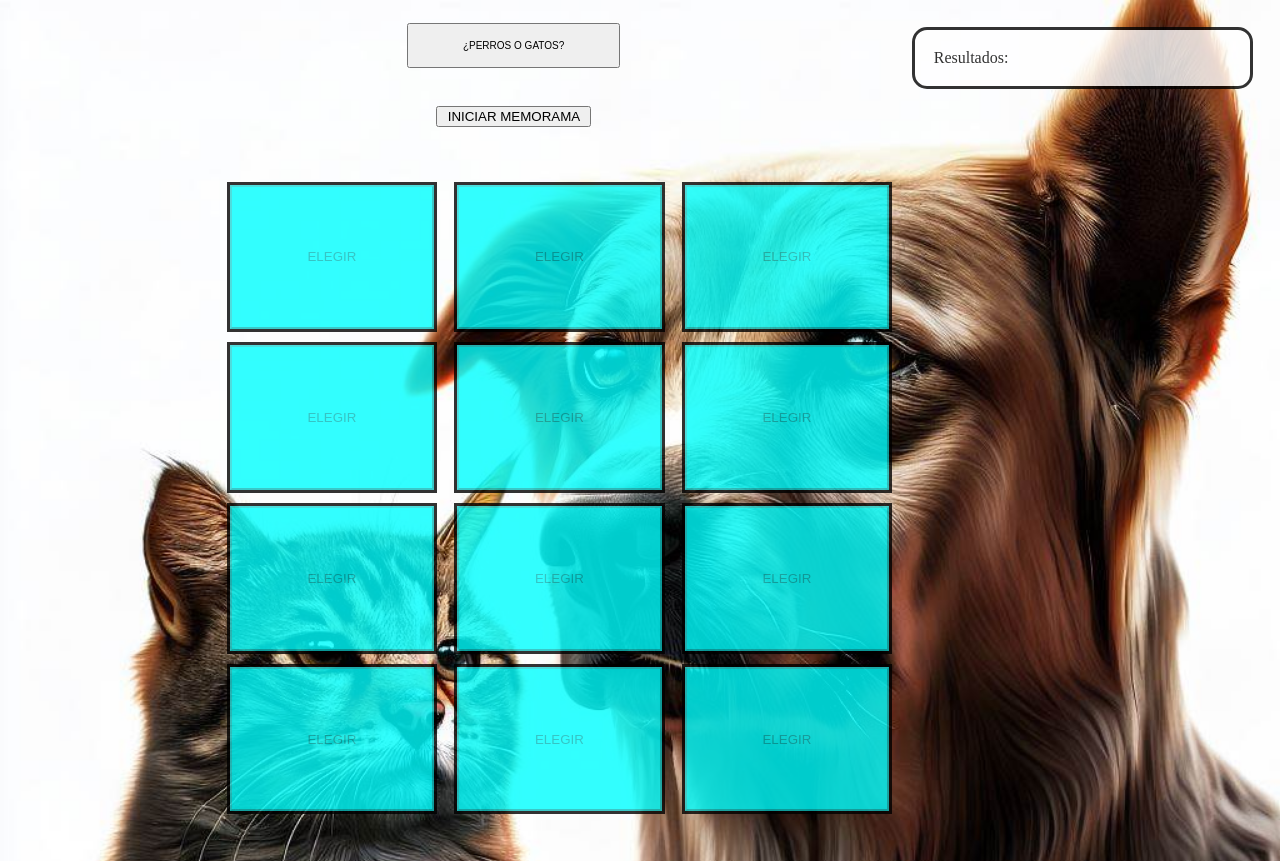
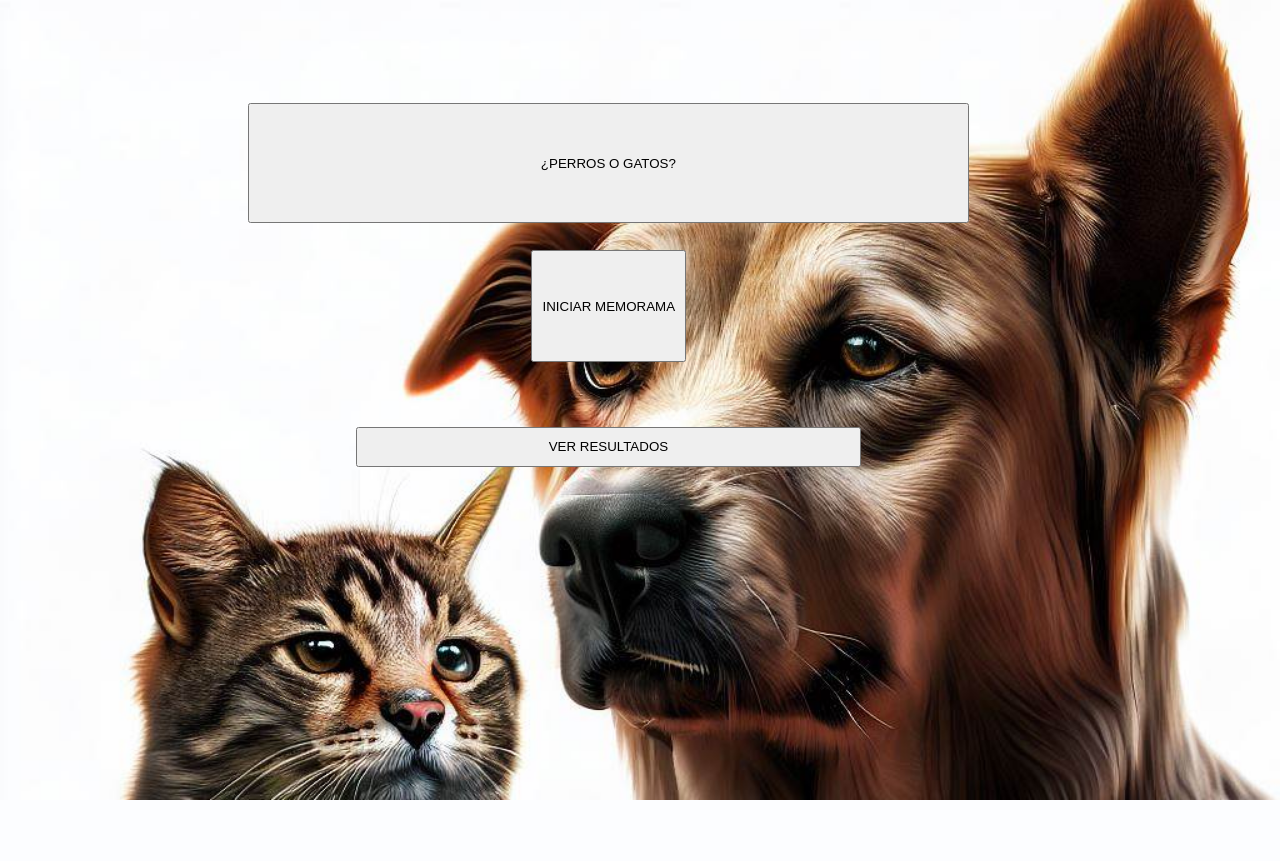
Before and after one commit to egabriel-castillom/newMemo, a Flask app: page / in a window 1280 px wide. After the commit the page ends 800 px from the top, so only its background shows below. Run offline with Flask 2, Linux system fonts and the light colour scheme.

Commit message:
ResponsiveV1

```diff
--- a/static/AJAX.js
+++ b/static/AJAX.js
@@ -156,8 +156,8 @@
                         .catch(error => console.error(error))
                         let sv = document.getElementById('save')
                         let rr = document.getElementById('restart')
-                        sv.style.display = 'inline-block'
-                        rr.style.display = 'inline-block'
+                        sv.style.display = 'inline'
+                        rr.style.display = 'inline'
                       }, 3000);
                   }
                   }
--- /dev/null
+++ b/static/inGame.js
@@ -0,0 +1,9 @@
+function inGame(){
+    let EJ = document.querySelector('.notContEJ')
+    EJ.classList.remove('notContEJ')
+    EJ.classList.add('espacioJuego')
+    modCssRule('.MID','.1fr .1fr 4.8fr');
+    let contR = document.querySelector('.contMR');
+    contR.classList.remove('contMR');
+    contR.classList.add('notContMR');
+};
--- a/static/main_memo.css
+++ b/static/main_memo.css
@@ -4,8 +4,7 @@
 body {
     height: 90%;
     display: grid;
-    grid-template-columns: .2fr 1.2fr .6fr;
-    grid-template-rows: .5fr 4.5fr;
+    grid-template-columns: 1.9fr .1fr;
     background-image: url('animals.jpg');
     background-size: cover;
     transition: all 0.5s;
@@ -13,7 +12,16 @@
 
 #start{
     text-align: center;
+    display: grid;
+    place-content: center;
     padding-bottom: 2%;
+    height: 100%;
+    width: 100%;
+}
+
+#startMemo{
+    padding-top: 30%;
+    padding-bottom: 30%;
 }
 
 .LEFT{
@@ -21,9 +29,9 @@
 }
 
 .MID{
-    height: 80%;
-    grid-template-columns: 1fr;
-    grid-template-rows: .1fr .1fr .1fr .1fr 4.6fr;
+    height: inherit;
+    display: grid;
+    grid-template-rows:.1fr 4.8fr .1fr ;
     transition: all 0.2s;
 }
 
@@ -31,9 +39,11 @@
     height: fit-content;
 }
 
-.RIGHT .board{
+.Rboard{
     height: inherit;
     display: grid;
+    text-align: center;
+    place-items: center;
     grid-template-columns: 1fr;
     grid-template-rows: 1fr;
     margin: 5%;
@@ -48,11 +58,14 @@
 }
 
 .board{
+    height: 100%;
+    display: grid;
+    place-items: center;
     text-align: center;
     transition: all 0.35s;
 }
 
-.RIGHT .board:hover{
+.Rboard:hover{
     transform: scale(1.10);
     box-shadow: 0 0 5px rgb(0, 0, 0);
 }
@@ -75,9 +88,48 @@
 
 .cont {
     display: block;
+    height: 80%;
+    width: 60%;
+}
+
+.contMR {
+    display: block;
+    height: 60%;
+    width: 70%
+}
+
+#myResults{
+    height: 90%;
+    width:60%;
+};
+
+.contR {
+    display: block;
+    height: 60%;
+    width: 40%;
 }
 
 .notCont {
+    display: none;
+}
+
+.notContEJ {
+    display: none;
+}
+
+.notContR {
+    display: none;
+}
+
+.notContRboard {
+    display: none;
+}
+
+.notContM {
+    display: none;
+}
+
+.notContMR {
     display: none;
 }
 
@@ -107,18 +159,19 @@
     padding: 5%;
     padding-left: 12%;
     display: grid;
+    place-content: center;
     grid-template-columns: 1fr 1fr 1fr;
     grid-template-rows: 1fr 1fr 1fr 1fr;
     aspect-ratio: 1;
     transition: all 0.2s;
-    height: 85%;
-    width:  75%;
+    height: 75%;
+    width:  55%;
 }
 
 @media (max-width: 646px) {
     .espacioJuego {
       padding-left:15% ;
-      height: 105%;
+      height: 70%;
       width: 85%;
       grid-template-columns: 1fr 1fr;
       grid-template-rows: repeat(6, 1fr);
@@ -126,27 +179,10 @@
     .MID{
         height: 150%;
     }
-    #myButton{
-        font-size: 10px
-    };
     .switch{
-        font-size:10px ;
+        font-size:15px ;
     };
   }
-
-@media (max-width: 1300px) {
-    .espacioJuego {
-      height: 90%;
-      width: 90%;
-    }
-    #myButton{
-        font-size: 10px
-    };
-    .switch{
-        font-size:10px ;
-    };
-  }
-
 
 .boardOnsel{
     text-align: center;
@@ -276,8 +312,8 @@
 }
 
 #myButton {
-    height: 18%;
-    width: 28%;
+    height: 100% ;
+    width: 100% ;
     padding: 2%;
     margin-top: 2%;
     margin-bottom: 5%
--- /dev/null
+++ b/static/modifyCssRule.js
@@ -0,0 +1,21 @@
+function modCssRule(C,D){
+    // Accede a la primera hoja de estilos en el documento
+    let stylesheet = document.styleSheets[0];
+
+    // Accede a la lista de reglas CSS en la hoja de estilos
+    let rules = stylesheet.cssRules;
+
+    // Busca la regla CSS que deseas modificar
+    let rule;
+    for (let i = 0; i < rules.length; i++) {
+        if (rules[i].selectorText === C) {
+            rule = rules[i];
+            break;
+        }
+    }
+
+    // Modifica las propiedades de la regla CSS
+    if (rule) {
+        rule.style.gridTemplateRows = D;
+    }
+};
--- a/static/startAjax.js
+++ b/static/startAjax.js
@@ -18,6 +18,7 @@
         let idButton = document.getElementById("myButton");
         event.preventDefault();
         console.log(idButton.innerHTML);
+        inGame();
         if(idButton.innerHTML === 'Perros' || idButton.innerHTML === 'Gatos'){
             $.ajax({
                 url: '/get-data',
@@ -99,7 +100,6 @@
                     },500);
                 },500);
             },10000);
-
         }else{
             $(message).html('Por favor selecciona PERROS o GATOS para iniciar el juego.');
         };
--- a/templates/index.html
+++ b/templates/index.html
@@ -9,12 +9,10 @@
 </head>
 <link rel="stylesheet" style="text/css" href="{{url_for('static',filename='main_memo.css')}}">
 <body>
-    <div class="LEFT">
+    <div id = "page-content" class="MID">
         <form id="clear" class="carta" method="get">
             <input class="noSwitch" type="submit" value="SALIR"/>
         </form>
-    </div>
-    <div id = "page-content" class="MID">
         <div class="board">
             <div class="tiempo" id="cuenta-regresiva"></div>
             <div id='container' class="cont">
@@ -40,11 +38,14 @@
             <form id="restart" class="carta" method="get">
                 <input class="switch" type="submit" value=" REINICIAR SIN GUARDAR "/>
             </form>
+            <div id='container' class="contMR">
+                <button id="myResults" onclick="viewResults()">VER RESULTADOS</button>
+            </div>
             <div id="message" class="message"></div>
             <div id="rf" class="rf"></div>
             <div id="PA" class="p"></div>
         </div>
-        <div class="espacioJuego">
+        <div class="notContEJ">
             <div class="marco">
                 <form id="load-data1" class="carta" method="post">
                     <input hidden name="id" id="id" value="1">
@@ -133,7 +134,7 @@
         </div>
     </div>
     <div class="RIGHT">
-        <div class="board">
+        <div class="notContRboard">
             <li id="rightB">
                 Resultados:
                 <script>
@@ -141,6 +142,12 @@
                 </script>
             </li>
         </div>
+        <div id='container' class="notContR">
+            <button onclick="closeResults()">Volver</button>
+        </div>
+        <script src="{{ url_for('static', filename='modifyCssRule.js') }}"></script>
+        <script src="{{ url_for('static', filename='inGame.js') }}"></script>
+        <script src="{{ url_for('static', filename='inResults.js') }}"></script>
         <script src="{{ url_for('static', filename='dogs.js') }}"></script>
         <script src="{{ url_for('static', filename='cats.js') }}"></script>
         <script src="{{ url_for('static', filename='go.js') }}"></script>
```
Also changed, not shown: pending.txt (+14 -0 lines), static/inResults.js (added, +24 -0 lines).
